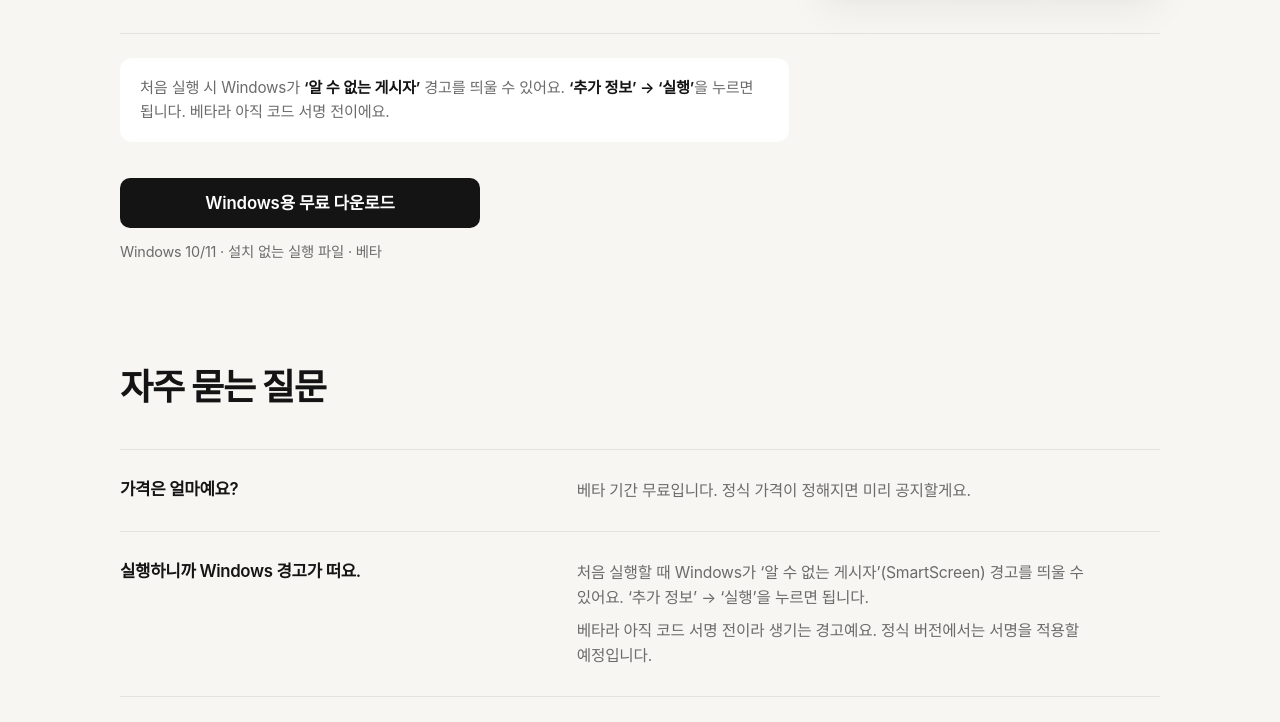
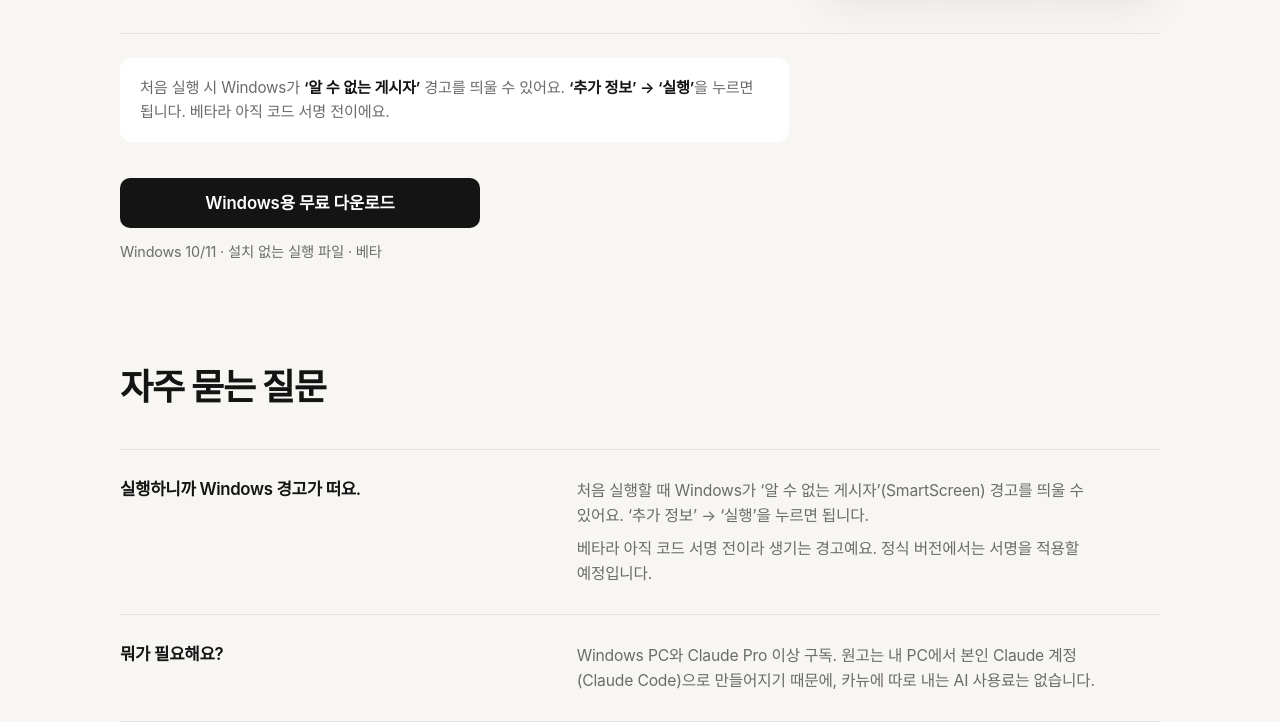
Before and after one commit to echidna08/kanew, a plain HTML site: page index.html in a window 1280 px wide. Shown: the part 2681-3403 px from the top of the page. Drawn offline with Linux system fonts and the light colour scheme; a web font is replaced by a local one.

Commit message:
소개 페이지: 가격 항목·가격 FAQ 삭제

```diff
--- a/index.html
+++ b/index.html
@@ -389,7 +389,6 @@
           <div class="item"><dt>운영체제</dt><dd>Windows 10/11<small>Mac은 추후</small></dd></div>
           <div class="item"><dt>AI</dt><dd>Claude Pro 이상 구독<small>본인 계정 · Claude Code</small></dd></div>
           <div class="item"><dt>AI 사용료</dt><dd>별도 없음<small>내 구독으로 돌아감</small></dd></div>
-          <div class="item"><dt>가격</dt><dd>베타 기간 무료</dd></div>
           <div class="item"><dt>설치</dt><dd>필요 없음<small>포터블 exe</small></dd></div>
           <div class="item"><dt>출력</dt><dd>PNG / MP4<small>1080×1350</small></dd></div>
         </dl>
@@ -455,10 +454,6 @@
         <h2 id="faq-title">자주 묻는 질문</h2>
       </div>
       <dl class="faq">
-        <div>
-          <dt>가격은 얼마예요?</dt>
-          <dd><p>베타 기간 무료입니다. 정식 가격이 정해지면 미리 공지할게요.</p></dd>
-        </div>
         <div>
           <dt>실행하니까 Windows 경고가 떠요.</dt>
           <dd><p>처음 실행할 때 Windows가 ‘알 수 없는 게시자’(SmartScreen) 경고를 띄울 수 있어요. ‘추가 정보’ → ‘실행’을 누르면 됩니다.</p><p>베타라 아직 코드 서명 전이라 생기는 경고예요. 정식 버전에서는 서명을 적용할 예정입니다.</p></dd>
```
